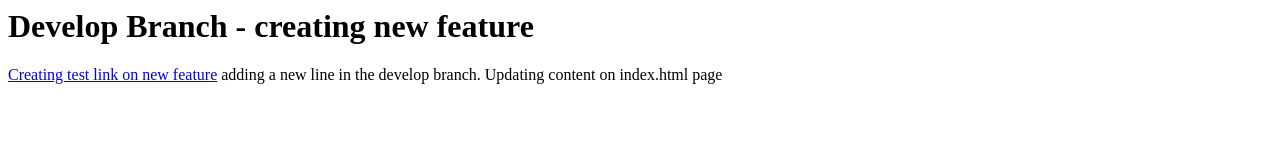
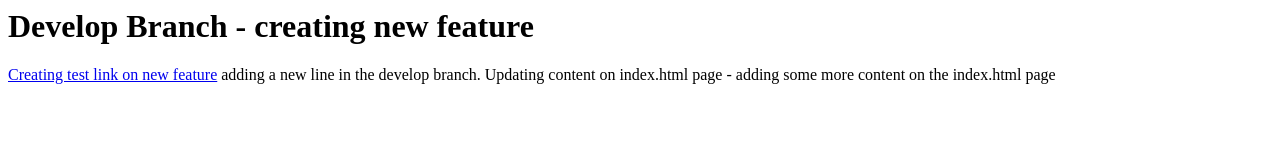
Before and after one commit to mattslavin/test-repo, a plain HTML site: page index.html in a window 1280 px wide. Drawn offline with Linux system fonts and the light colour scheme.

Commit message:
Updating master branch - index.html

```diff
--- a/index.html
+++ b/index.html
@@ -6,4 +6,8 @@
 
 
 Updating content on index.html page
+
+- adding some more content on the index.html page
+
+
 </html>
```
